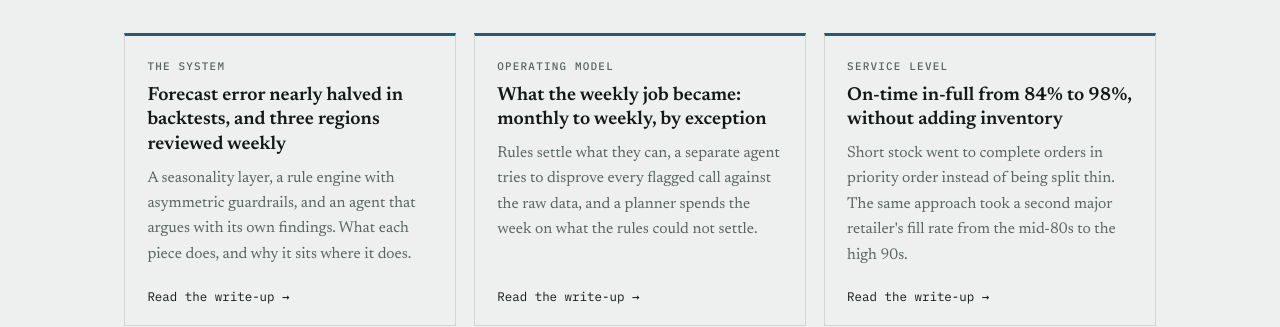
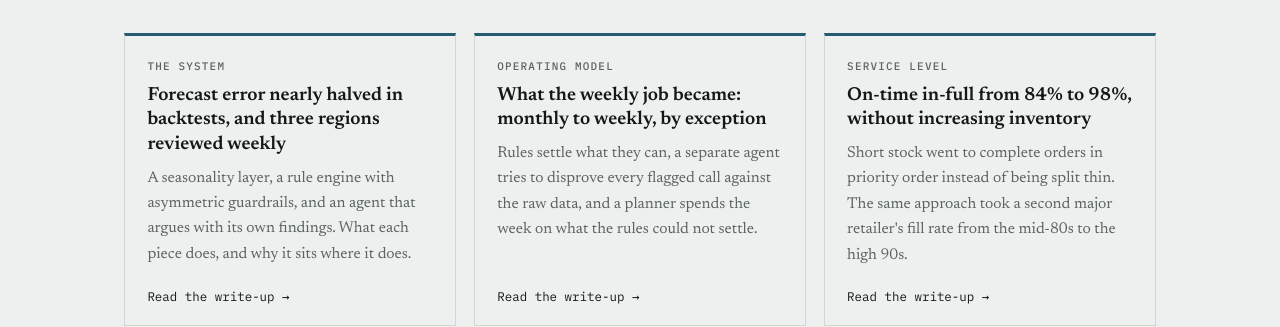
Before and after one commit to yss2333/jay-supply-chain-ai, a Jekyll site: the page docs/index.html, which Jekyll copies as it is, in a window 1280 px wide and 900 px high, scrolled down 2072 px. Shown: the part 174-501 px from the top of the window. Built offline with Jekyll 4.4.1, drawn with Linux system fonts in a browser that asks for light colours.

Commit message:
OTIF heading: without increasing inventory

```diff
--- a/docs/index.html
+++ b/docs/index.html
@@ -191,7 +191,7 @@
     </a>
     <a class="pick" href="work/allocation.html">
       <span class="label">Service level</span>
-      <h3>On-time in-full from 84% to 98%, without adding inventory</h3>
+      <h3>On-time in-full from 84% to 98%, without increasing inventory</h3>
       <p>Short stock went to complete orders in priority order instead of being split thin. The same approach took a second major retailer's fill rate from the mid-80s to the high 90s.</p>
       <span class="read">Read the write-up &rarr;</span>
     </a>
```
